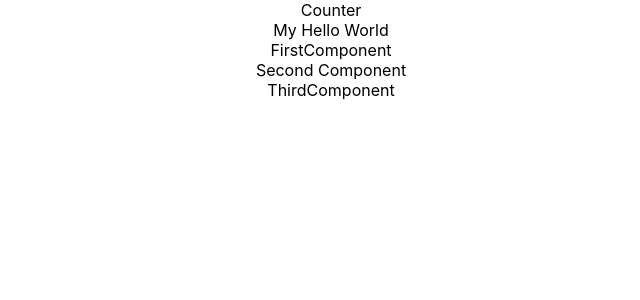
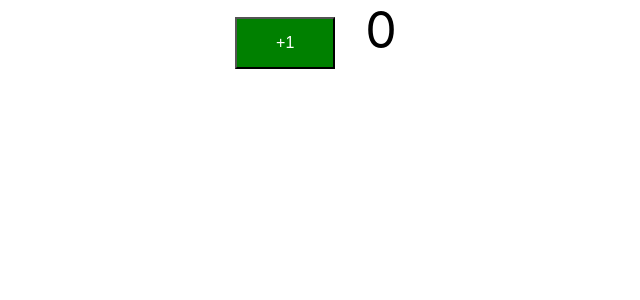
Before and after one commit to yarovi/my-calculator, a React (Create React App) app: page / in a window 1280 px wide. Shown: the top 300 px of the page, without its empty margins (309-949 px from the left). Built offline with nearby package versions, Linux system fonts and the light colour scheme.

Commit message:
component counter ++

```diff
--- a/src/App.js
+++ b/src/App.js
@@ -13,7 +13,7 @@
     return (
       <div className="App" >
         <Counter></Counter>
-        <LearningComponents></LearningComponents>
+        {/* <LearningComponents></LearningComponents> */}
       </div>
     );
   }
--- /dev/null
+++ b/src/components/counter/Counter.css
@@ -0,0 +1,14 @@
+button {
+    background-color: green;
+    font-size : 16px;
+    padding: 15px 30px;
+    color: white;
+    width: 100px;
+}
+
+.count {
+    font-size: 50px;
+    padding: 15px 30px;
+
+
+}
--- a/src/components/counter/counter.jsx
+++ b/src/components/counter/counter.jsx
@@ -1,11 +1,35 @@
 import React from 'react'
+import { Component } from 'react'
+import './Counter.css'
+class Counter extends Component {
 
-function Counter () {
-    return (
-        <div className="Counter">
-            Counter
-        </div>
-    )
+    ///define the initial state in a constructor
+    constructor(){
+        super(); // no losse
+        this.state={
+            counter:0
+        }
+
+        this.increment = this.increment.bind(this);
+    }
+
+    render (){
+        return (
+            <div className="Counter">
+                <button  onClick={this.increment}>+1</button>
+                <span className="count">{this.state.counter}</span>
+            </div>
+        )
+    }
+    //update state - counter ++
+    increment(){
+        console.log('increment');
+        //this.state.counter++;
+
+        this.setState({
+            counter: this.state.counter +1
+        })
+    }
 }
 
 export default Counter
```
